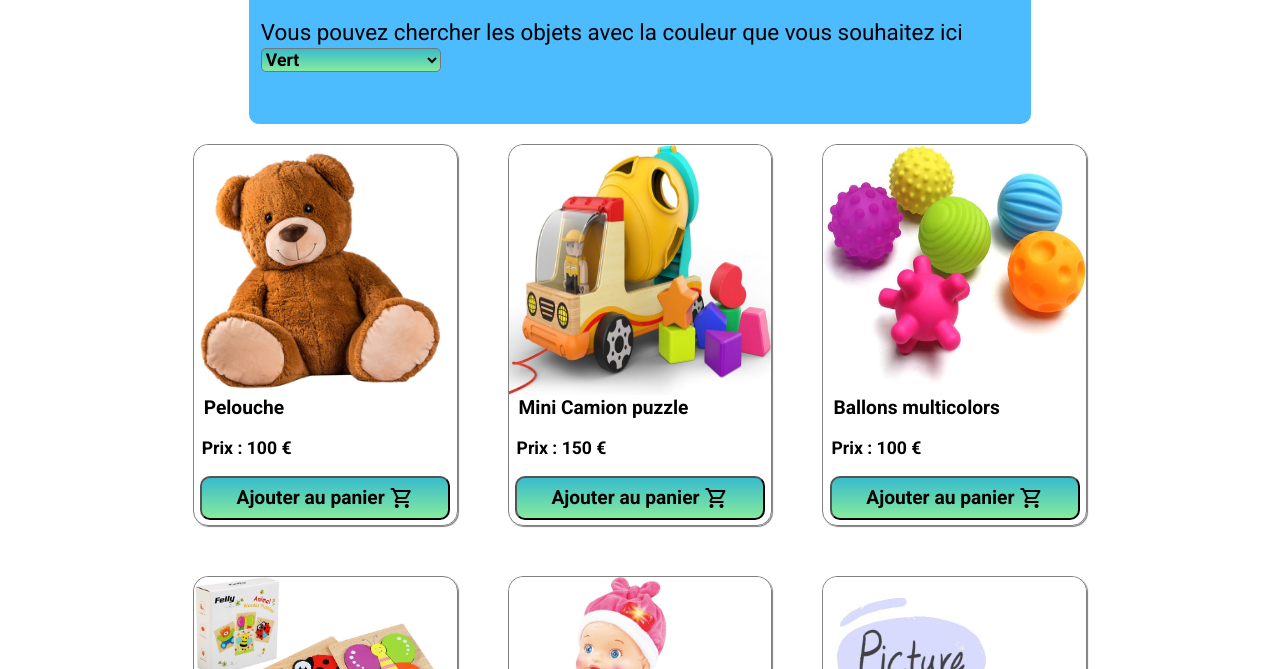
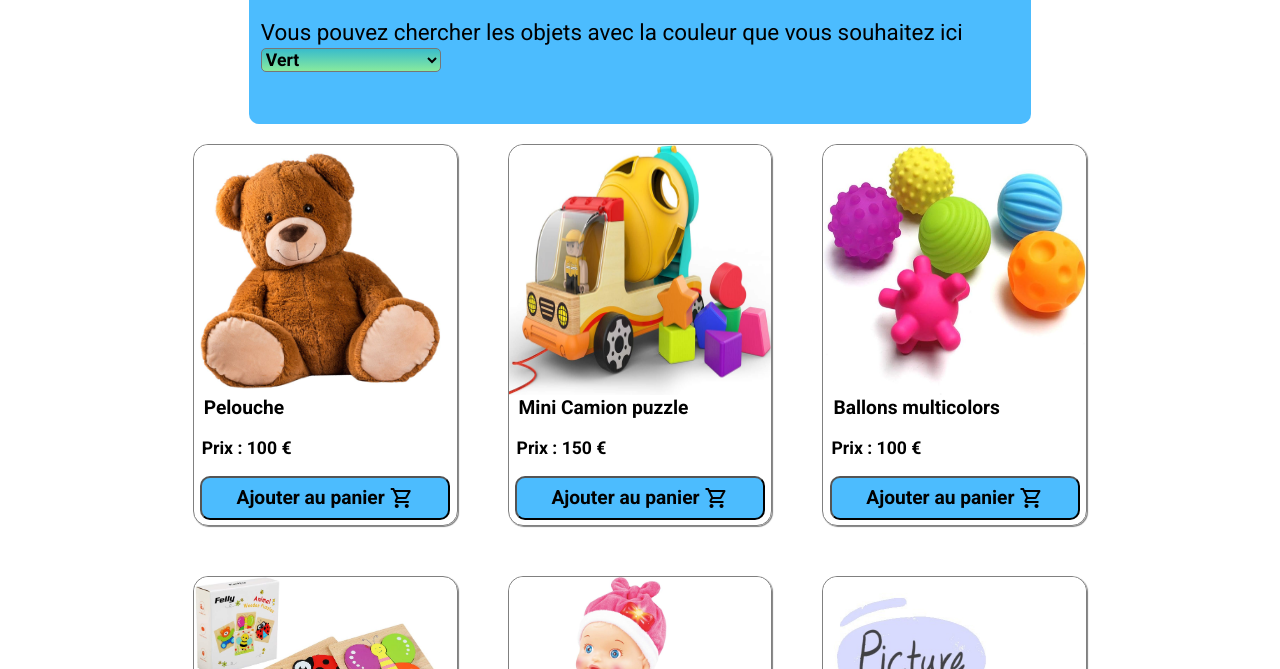
Before and after one commit to Noe-Sonet/projet-html, a plain HTML site: page boutique.html in a window 1280 px wide. Shown: the part 283-952 px from the top of the page. Drawn offline with nearby package versions, Linux system fonts and the light colour scheme.

Commit message:
ibrahima commit boutique.css

```diff
--- a/CSS/boutique.css
+++ b/CSS/boutique.css
@@ -165,12 +165,12 @@ button.buy{
    padding: 8px;
    width: 250px;
    border-radius: 10px;
-   background: linear-gradient(to bottom,  #38BCCC 0%,#88EA9D 100%);;
+   background-color: #4cbcfe;
    font-size: 1.2rem;
    font-weight: bold;
 }
 button.buy:hover{
-    transform: scale(1.1);
+    transform: scale(1.01);
 }
 .material-symbols-outlined {
     margin-left: 5px;
```
